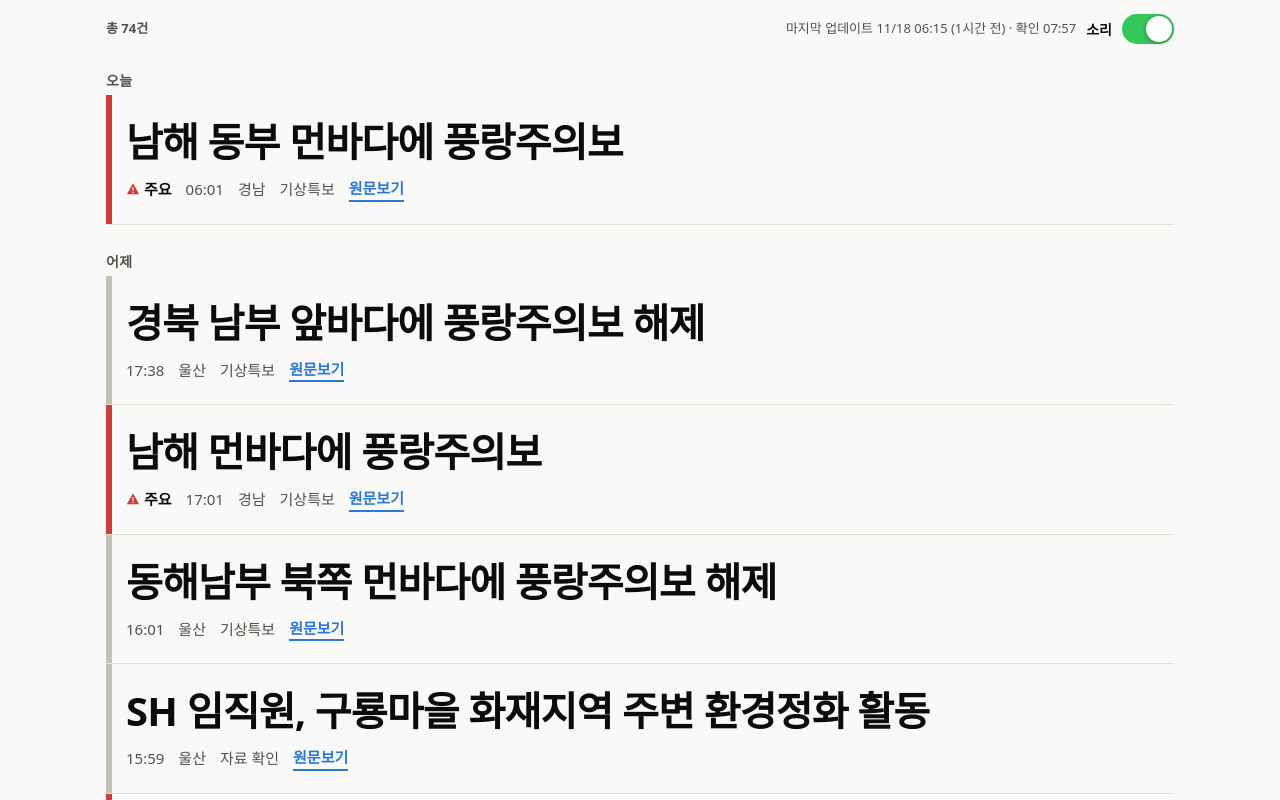
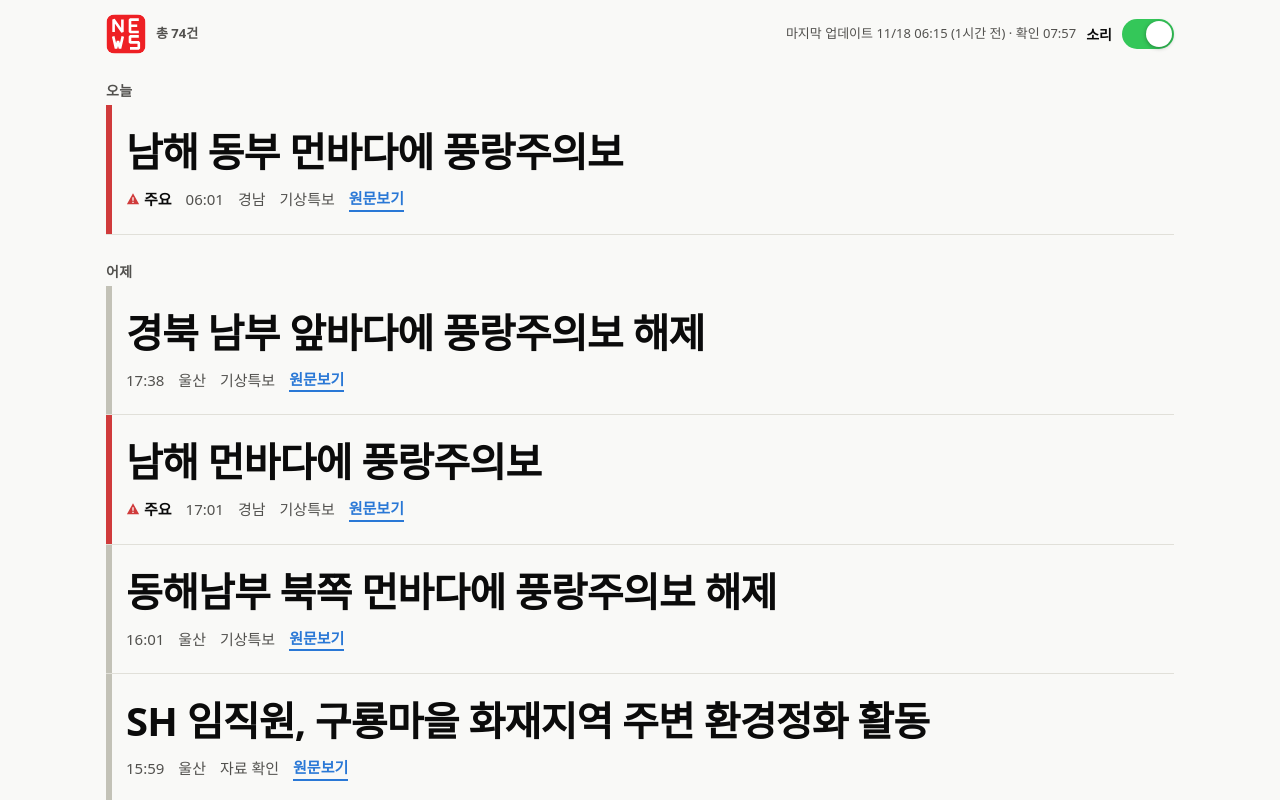
Before and after one commit to dongjin0555-blip/busan-weather-news, a plain HTML site: page index.html in a window 1280 px wide. Shown: the top 800 px of the page. Drawn offline with Linux system fonts and the light colour scheme.

Commit message:
NEWS 마크(빨간 네모 + 흰 NEWS) 추가: 탭 아이콘과 상단 로고
Co-Authored-By: Claude Sonnet 5.5 <noreply@anthropic.com>
Claude-Session: https://claude.ai/code/session_0169cbnxnSKwnu7kH83R98kS

```diff
--- a/index.html
+++ b/index.html
@@ -4,7 +4,7 @@
 <meta charset="utf-8">
 <meta name="viewport" content="width=device-width, initial-scale=1">
 <title>부산·울산·경남 기상·재해 뉴스</title>
-<link rel="icon" href="data:,">
+<link rel="icon" type="image/svg+xml" href="favicon.svg">
 <style>
   :root {
     color-scheme: light;
@@ -44,7 +44,8 @@
   :focus-visible { outline: 2px solid var(--accent); outline-offset: 3px; border-radius: 6px; }
 
   .top { display: flex; flex-wrap: wrap; justify-content: space-between; align-items: center; gap: 6px 12px; margin-bottom: 4px; color: var(--ink-2); font-size: 13px; }
-  .top .left { font-weight: 600; }
+  .top .left { font-weight: 600; display: inline-flex; align-items: center; gap: 10px; }
+  .logo { display: block; border-radius: 9px; }
   .top .right { display: flex; flex-wrap: wrap; align-items: center; gap: 6px 10px; }
   .ghost { border: 1px solid var(--border); background: var(--surface); border-radius: 8px; padding: 3px 10px; cursor: pointer; font-size: 12px; color: var(--ink-2); }
   .ghost:hover { background: var(--wash); }
@@ -83,7 +84,7 @@
 <body>
 <div class="wrap">
   <div class="top">
-    <span class="left" id="count"></span>
+    <span class="left"><img class="logo" src="favicon.svg" alt="NEWS" width="40" height="40"><span id="count"></span></span>
     <div class="right">
       <span id="upd" aria-live="polite">불러오는 중…</span>
       <label class="sw" for="snd"><span id="sndlbl">소리</span>
```
Also changed, not shown: favicon.svg (added).
